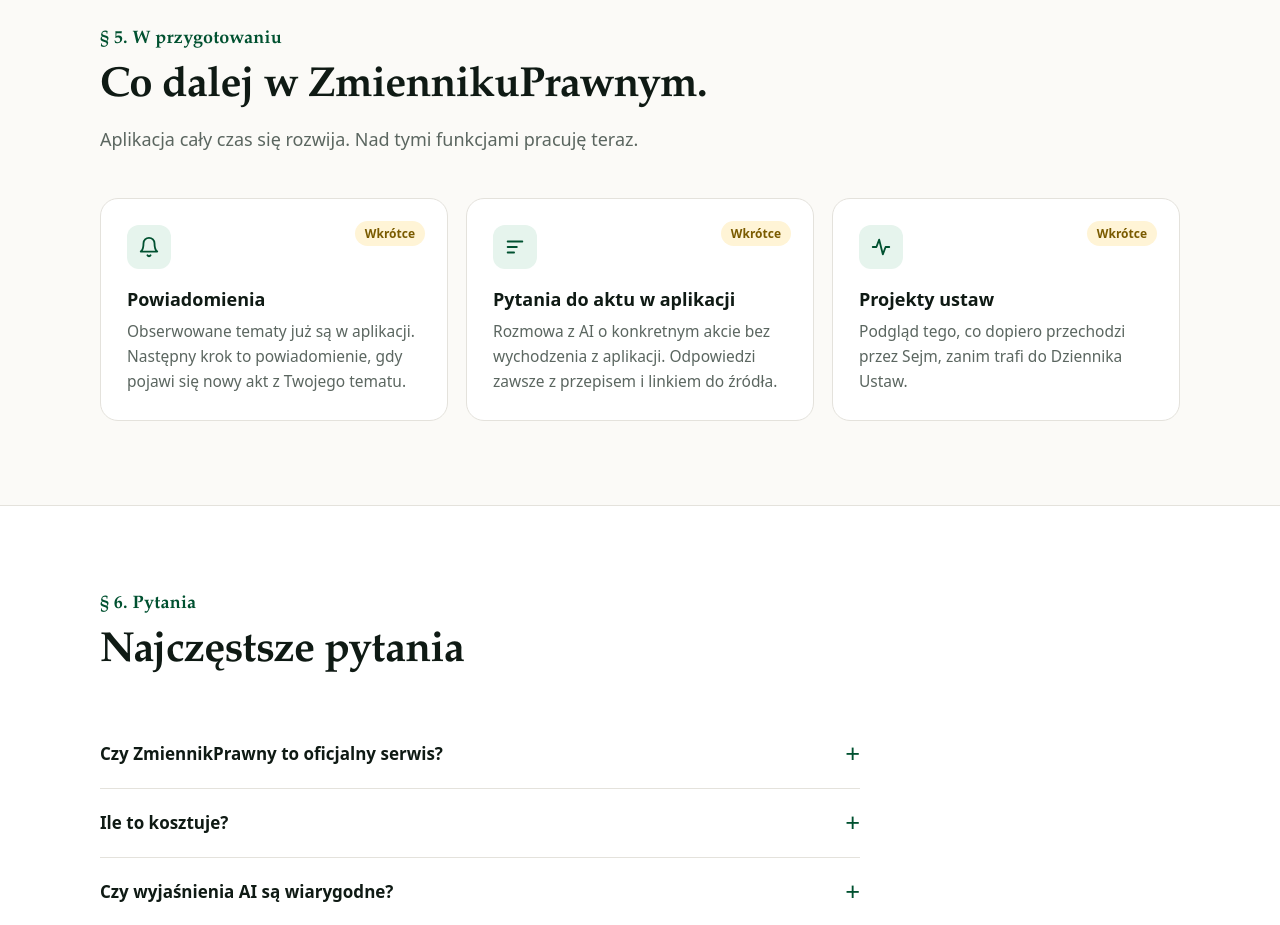
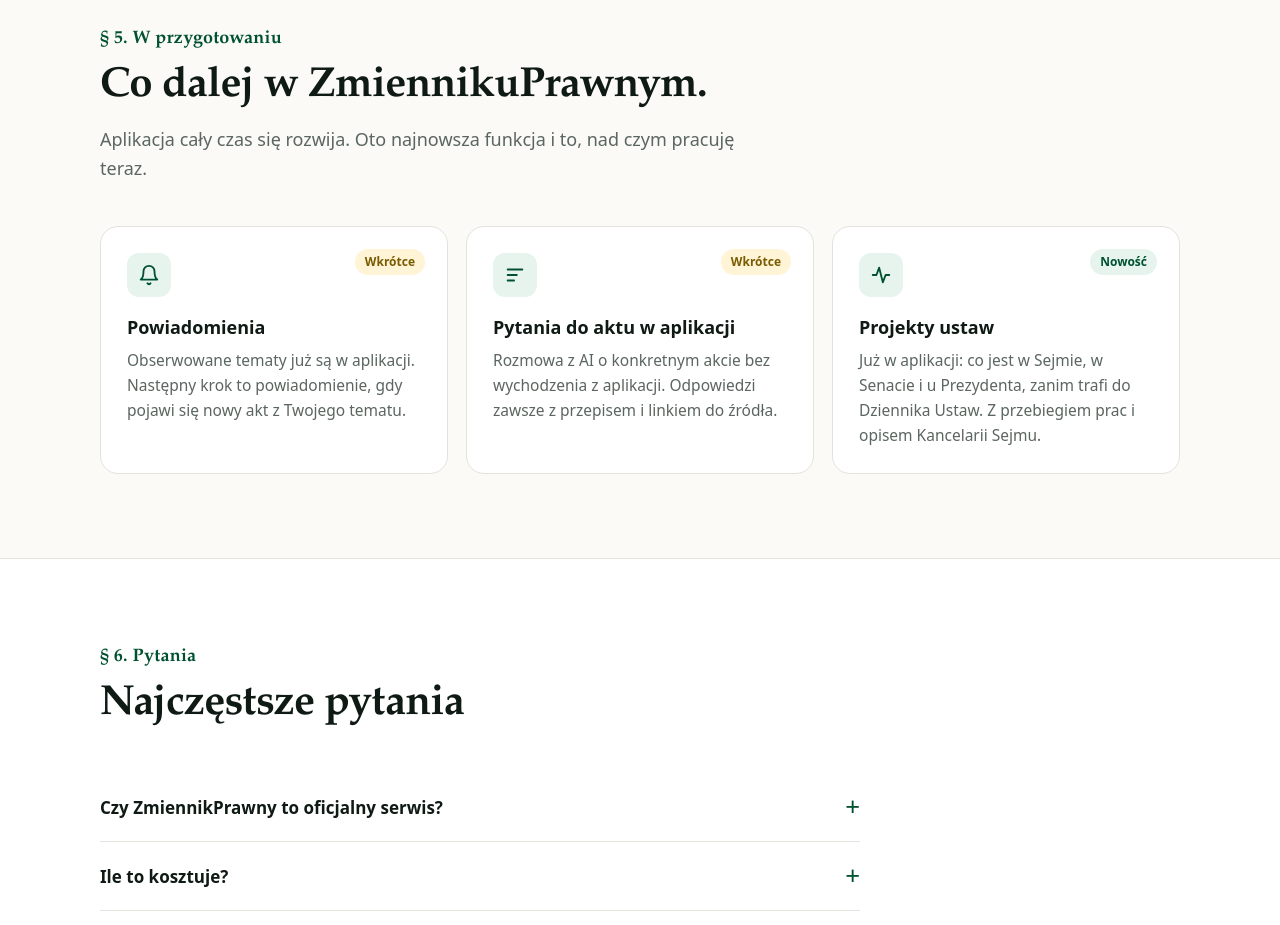
Before and after one commit to piowerb/zmiennikprawny.pl, a plain HTML site: page index.html in a window 1280 px wide. Shown: the part 3680-4605 px from the top of the page. Drawn offline with Linux system fonts and the light colour scheme; no server answers.

Commit message:
Add files via upload

```diff
--- a/index.html
+++ b/index.html
@@ -31,7 +31,7 @@
 {"@context":"https://schema.org","@graph":[
 {"@type":"WebSite","@id":"https://zmiennikprawny.pl/#website","url":"https://zmiennikprawny.pl/","name":"ZmiennikPrawny","alternateName":["Zmiennik Prawny","zmiennikprawny.pl"],"inLanguage":"pl-PL","publisher":{"@id":"https://zmiennikprawny.pl/#organization"}},
 {"@type":"Organization","@id":"https://zmiennikprawny.pl/#organization","name":"ZmiennikPrawny","url":"https://zmiennikprawny.pl/","logo":{"@type":"ImageObject","url":"https://zmiennikprawny.pl/logo.png","width":192,"height":192},"email":"kontakt@zmiennikprawny.pl","founder":{"@type":"Person","name":"Piotr Werbowy"},"sameAs":["https://www.linkedin.com/company/zmiennikprawny-pl/","https://github.com/piowerb/ZmiennikPrawny"]},
-{"@type":"WebApplication","name":"ZmiennikPrawny","url":"https://app.zmiennikprawny.pl/","applicationCategory":"ReferenceApplication","operatingSystem":"Web, iOS, Android","inLanguage":"pl-PL","description":"Aplikacja do śledzenia nowych aktów prawnych z Dziennika Ustaw RP zaraz po publikacji, na podstawie oficjalnego API Sejmu RP (ELI).","featureList":["Najnowsze akty z Dziennika Ustaw","Wyszukiwarka i filtry","Akty wchodzące w życie w ciągu 14 dni","Obserwowane tematy","Wyjaśnienia AI prostym językiem","Tryb ciemny i PWA"],"offers":{"@type":"Offer","price":"0","priceCurrency":"PLN"},"sameAs":["https://www.linkedin.com/company/zmiennikprawny-pl/","https://github.com/piowerb/ZmiennikPrawny"],"author":{"@type":"Person","name":"Piotr Werbowy","alternateName":"piowerb","url":"https://github.com/piowerb"}},
+{"@type":"WebApplication","name":"ZmiennikPrawny","url":"https://app.zmiennikprawny.pl/","applicationCategory":"ReferenceApplication","operatingSystem":"Web, iOS, Android","inLanguage":"pl-PL","description":"Aplikacja do śledzenia nowych aktów prawnych z Dziennika Ustaw RP zaraz po publikacji, na podstawie oficjalnego API Sejmu RP (ELI).","featureList":["Najnowsze akty z Dziennika Ustaw","Wyszukiwarka i filtry","Akty wchodzące w życie w ciągu 14 dni","Obserwowane tematy","Wyjaśnienia AI prostym językiem","Projekty ustaw w toku prac (Sejm, Senat, Prezydent)","Tryb ciemny i PWA"],"offers":{"@type":"Offer","price":"0","priceCurrency":"PLN"},"sameAs":["https://www.linkedin.com/company/zmiennikprawny-pl/","https://github.com/piowerb/ZmiennikPrawny"],"author":{"@type":"Person","name":"Piotr Werbowy","alternateName":"piowerb","url":"https://github.com/piowerb"}},
 {"@type":"FAQPage","mainEntity":[
 {"@type":"Question","name":"Czy ZmiennikPrawny to oficjalny serwis?","acceptedAnswer":{"@type":"Answer","text":"Nie. To niezależna aplikacja. Dane pochodzą z oficjalnego API Sejmu RP (ELI), ale wiążący jest wyłącznie tekst opublikowany w Dzienniku Ustaw."}},
 {"@type":"Question","name":"Czy wyjaśnienia AI są wiarygodne?","acceptedAnswer":{"@type":"Answer","text":"To pomoc w szybkim zrozumieniu aktu, a nie porada prawna. AI opiera się wyłącznie na oficjalnym tekście aktu i przy każdej zmianie podaje przepis, więc łatwo to sprawdzić. Daty pochodzą bezpośrednio z ISAP, nie z AI. Wiążący jest zawsze tekst w Dzienniku Ustaw."}},
@@ -146,6 +146,7 @@ h2{font-family:var(--serif);font-size:clamp(30px,4vw,42px);line-height:1.12;lett
 .soon{display:grid;grid-template-columns:repeat(3,1fr);gap:18px}
 .soon .feature{position:relative}
 .tag{position:absolute;top:22px;right:22px;font-size:12px;font-weight:600;color:#7a5b00;background:#fff4d6;border-radius:999px;padding:3px 10px}
+.tag.new{color:#005130;background:#e6f4ed}
 
 /* AI */
 #ai{background:linear-gradient(180deg,#f3f8f5,#fbfaf7);border-bottom:1px solid var(--line)}
@@ -390,7 +391,7 @@ footer{border-top:1px solid var(--line);padding:36px 0 calc(36px + env(safe-area
       <div class="sec-head">
         <div class="para">§ 5. W przygotowaniu</div>
         <h2>Co dalej w ZmiennikuPrawnym.</h2>
-        <p>Aplikacja cały czas się rozwija. Nad tymi funkcjami pracuję teraz.</p>
+        <p>Aplikacja cały czas się rozwija. Oto najnowsza funkcja i to, nad czym pracuję teraz.</p>
       </div>
       <div class="soon">
         <div class="feature"><span class="tag">Wkrótce</span>
@@ -399,9 +400,9 @@ footer{border-top:1px solid var(--line);padding:36px 0 calc(36px + env(safe-area
         <div class="feature"><span class="tag">Wkrótce</span>
           <div class="ic"><svg viewBox="0 0 24 24" fill="none" stroke="currentColor" stroke-width="2" stroke-linecap="round" stroke-linejoin="round" aria-hidden="true"><path d="M4 6h16M4 12h10M4 18h7"/></svg></div>
           <h3>Pytania do aktu w aplikacji</h3><p>Rozmowa z AI o konkretnym akcie bez wychodzenia z aplikacji. Odpowiedzi zawsze z przepisem i linkiem do źródła.</p></div>
-        <div class="feature"><span class="tag">Wkrótce</span>
+        <div class="feature"><span class="tag new">Nowość</span>
           <div class="ic"><svg viewBox="0 0 24 24" fill="none" stroke="currentColor" stroke-width="2" stroke-linecap="round" stroke-linejoin="round" aria-hidden="true"><path d="M3 12h4l3-8 4 16 3-8h4"/></svg></div>
-          <h3>Projekty ustaw</h3><p>Podgląd tego, co dopiero przechodzi przez Sejm, zanim trafi do Dziennika Ustaw.</p></div>
+          <h3>Projekty ustaw</h3><p>Już w aplikacji: co jest w Sejmie, w Senacie i u Prezydenta, zanim trafi do Dziennika Ustaw. Z przebiegiem prac i opisem Kancelarii Sejmu.</p></div>
       </div>
     </div>
   </section>
@@ -419,7 +420,7 @@ footer{border-top:1px solid var(--line);padding:36px 0 calc(36px + env(safe-area
         <details><summary>Czy wyjaśnienia AI są wiarygodne?</summary><p>To pomoc w szybkim zrozumieniu aktu, a nie porada prawna. AI opiera się wyłącznie na oficjalnym tekście aktu i przy każdej zmianie podaje przepis, więc łatwo to sprawdzić. Daty pochodzą bezpośrednio z ISAP, nie z AI. Wiążący jest zawsze tekst w Dzienniku Ustaw.</p></details>
         <details><summary>Skąd pochodzą dane?</summary><p>Z publicznego API Sejmu RP, które udostępnia akty prawne z Dziennika Ustaw (system ELI). To te same dane, które widzisz w ISAP.</p></details>
         <details><summary>Jak zainstalować aplikację na iPhonie?</summary><p>Otwórz aplikację w Safari, stuknij „Udostępnij” (kwadrat ze strzałką), a potem „Do ekranu początkowego”. Ikona pojawi się obok innych aplikacji.</p></details>
-        <details><summary>Czy aplikacja zbiera moje dane?</summary><p>Nie zakładasz konta i nie podajesz żadnych danych. Strona i aplikacja nie używają ciasteczek ani narzędzi analitycznych. Aplikacja zapisuje tylko Twoje ustawienia, czyli motyw i obserwowane tematy, w pamięci Twojej przeglądarki. Wyjaśnienia AI tworzy Cloudflare Workers AI na podstawie publicznego tekstu aktu, bez żadnych Twoich danych. Nie trafiają one do nas. Dostawca hostingu, jak każdy serwer, może technicznie zapisywać adresy IP w logach.</p></details>
+        <details><summary>Czy aplikacja zbiera moje dane?</summary><p>Nie zakładasz konta i nie podajesz żadnych danych. Strona i aplikacja nie używają ciasteczek. Liczymy tylko anonimowe statystyki odwiedzin (Cloudflare Web Analytics) – bez ciasteczek i bez identyfikowania Cię. Aplikacja zapisuje tylko Twoje ustawienia, czyli motyw i obserwowane tematy, w pamięci Twojej przeglądarki. Wyjaśnienia AI tworzy Cloudflare Workers AI na podstawie publicznego tekstu aktu, bez żadnych Twoich danych. Nie trafiają one do nas. Dostawca hostingu, jak każdy serwer, może technicznie zapisywać adresy IP w logach.</p></details>
       </div>
     </div>
   </section>
@@ -477,5 +478,6 @@ document.getElementById('y').textContent=new Date().getFullYear();
   }catch(e){}
 })();
 </script>
+<!-- Cloudflare Web Analytics --><script type='module' src='https://static.cloudflareinsights.com/beacon.min.js' data-cf-beacon='{"token": "9d3e7b7c083f46aa83c56300adee81f2"}'></script><!-- End Cloudflare Web Analytics -->
 </body>
 </html>
```
